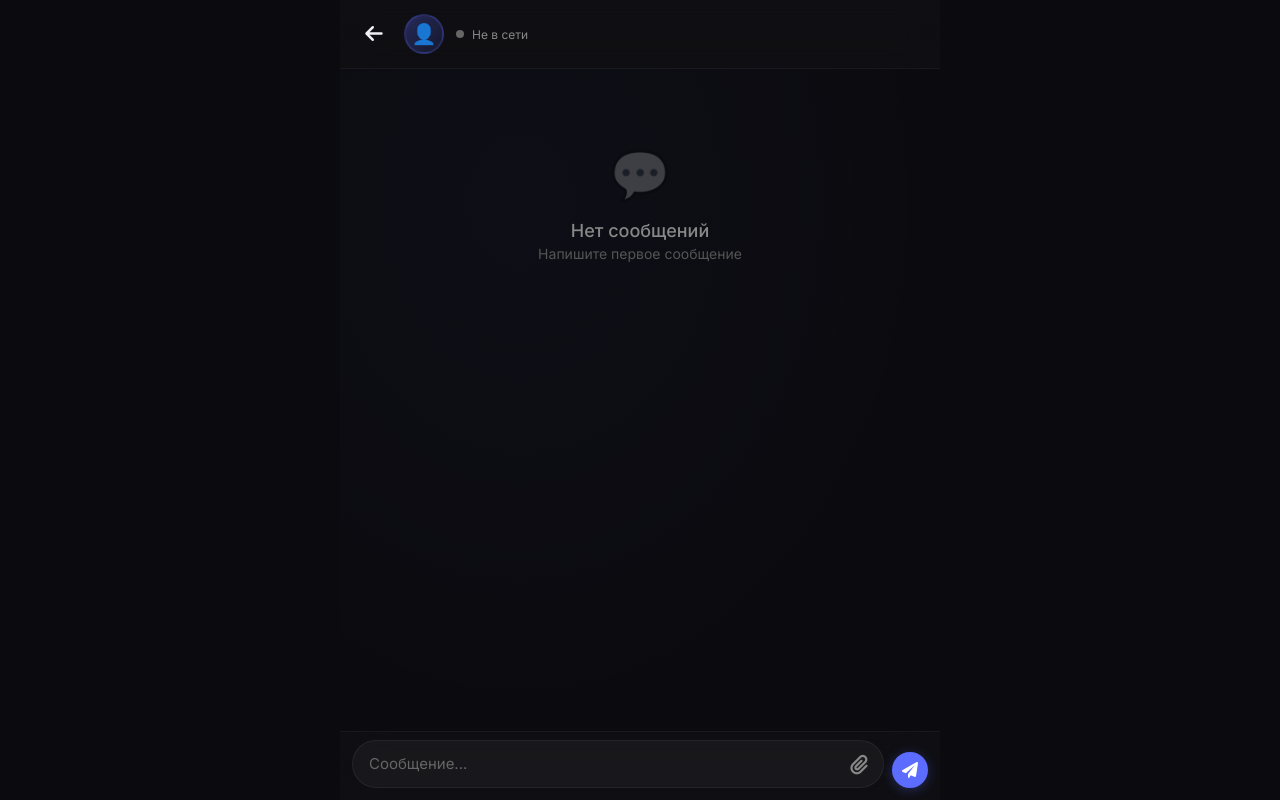
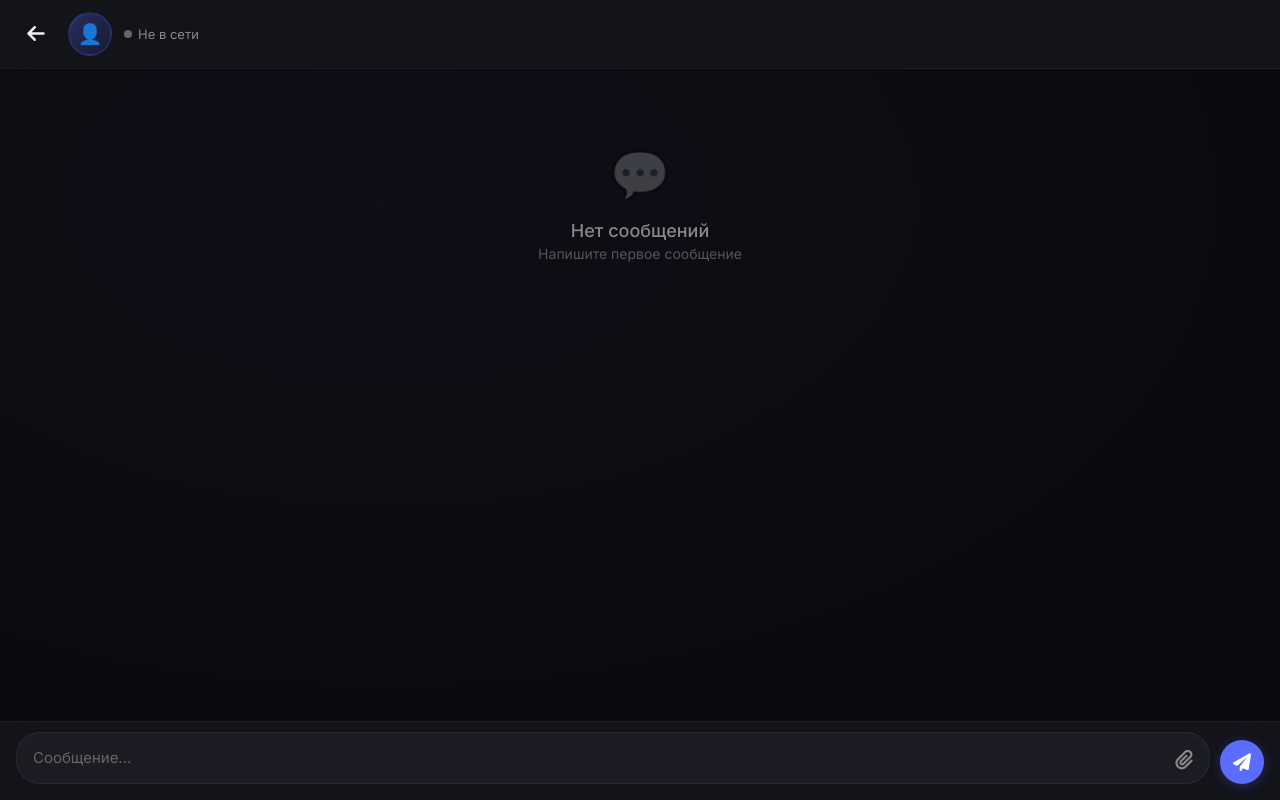
Before and after one commit to sklionagrex-cpu/sklayy, a Flask app: template templates/chat.html in a window 1280 px wide. Run offline with Flask 3, Linux system fonts and the light colour scheme; the template is opened without the code that fills it, so the values that code supplies are empty; some libraries are stand-ins or nearby versions.

Commit message:
fix: чат во весь экран, красивый интерфейс как в ТГ

```diff
--- a/templates/chat.html
+++ b/templates/chat.html
@@ -9,63 +9,210 @@
   <script src="https://cdn.socket.io/4.5.4/socket.io.min.js"></script>
   <style>
     * { margin:0; padding:0; box-sizing:border-box; }
-    body { font-family:'Inter',sans-serif; background:#0b0b0f; color:#f0f0f5; height:100vh; display:flex; align-items:center; justify-content:center; }
-    .chat-container { width:100%; max-width:600px; height:100vh; display:flex; flex-direction:column; background:#0b0b0f; margin:0 auto; position:relative; }
-    .chat-header { display:flex; align-items:center; gap:12px; padding:10px 16px; background:rgba(255,255,255,0.02); border-bottom:1px solid rgba(255,255,255,0.04); flex-shrink:0; backdrop-filter:blur(20px); -webkit-backdrop-filter:blur(20px); }
-    .back-btn { color:#f0f0f5; text-decoration:none; font-size:20px; padding:6px 10px; border-radius:50%; transition:all 0.2s; width:36px; height:36px; display:flex; align-items:center; justify-content:center; }
+    body { font-family:'Inter',sans-serif; background:#0b0b0f; color:#f0f0f5; height:100vh; overflow:hidden; }
+
+    .chat-container {
+      display:flex;
+      flex-direction:column;
+      height:100vh;
+      width:100%;
+      max-width:100%;
+      background:#0b0b0f;
+      margin:0;
+      position:relative;
+    }
+
+    .chat-header {
+      display:flex;
+      align-items:center;
+      gap:12px;
+      padding:12px 16px;
+      background:rgba(20,20,28,0.9);
+      backdrop-filter:blur(20px);
+      -webkit-backdrop-filter:blur(20px);
+      border-bottom:1px solid rgba(255,255,255,0.04);
+      flex-shrink:0;
+    }
+    .back-btn {
+      color:#f0f0f5;
+      text-decoration:none;
+      font-size:20px;
+      padding:8px;
+      border-radius:50%;
+      transition:all 0.2s;
+      width:40px;
+      height:40px;
+      display:flex;
+      align-items:center;
+      justify-content:center;
+    }
     .back-btn:hover { background:rgba(255,255,255,0.05); }
-    .chat-user { display:flex; align-items:center; gap:12px; flex:1; cursor:pointer; padding:4px 0; }
-    .chat-avatar { width:40px; height:40px; border-radius:50%; background:linear-gradient(135deg, rgba(91,108,255,0.3), rgba(91,108,255,0.1)); display:flex; align-items:center; justify-content:center; font-size:20px; overflow:hidden; flex-shrink:0; border:2px solid rgba(91,108,255,0.2); }
+    .chat-user { display:flex; align-items:center; gap:12px; flex:1; cursor:pointer; }
+    .chat-avatar {
+      width:44px;
+      height:44px;
+      border-radius:50%;
+      background:linear-gradient(135deg, rgba(91,108,255,0.3), rgba(91,108,255,0.1));
+      display:flex;
+      align-items:center;
+      justify-content:center;
+      font-size:20px;
+      overflow:hidden;
+      flex-shrink:0;
+      border:2px solid rgba(91,108,255,0.15);
+    }
     .chat-avatar img { width:100%; height:100%; object-fit:cover; }
     .chat-info { flex:1; min-width:0; }
-    .chat-name { font-weight:600; font-size:16px; color:#f0f0f5; white-space:nowrap; overflow:hidden; text-overflow:ellipsis; }
-    .chat-status { font-size:12px; color:#888; display:flex; align-items:center; gap:4px; }
+    .chat-name { font-weight:600; font-size:16px; color:#f0f0f5; }
+    .chat-status { font-size:13px; color:#888; display:flex; align-items:center; gap:6px; }
     .chat-status .online { color:#4ade80; }
     .chat-status .offline { color:#666; }
-    .chat-status .dot { display:inline-block; width:8px; height:8px; border-radius:50%; margin-right:4px; }
+    .chat-status .dot { display:inline-block; width:8px; height:8px; border-radius:50%; }
     .chat-status .dot.online { background:#4ade80; box-shadow:0 0 8px rgba(74,222,128,0.4); }
     .chat-status .dot.offline { background:#666; }
-    .chat-messages { flex:1; overflow-y:auto; padding:16px 20px 8px 20px; display:flex; flex-direction:column; gap:2px; background: radial-gradient(ellipse at 30% 20%, rgba(91,108,255,0.03) 0%, transparent 70%); }
+
+    .chat-messages {
+      flex:1;
+      overflow-y:auto;
+      padding:16px 20px 8px 20px;
+      display:flex;
+      flex-direction:column;
+      gap:2px;
+      background: radial-gradient(ellipse at 30% 20%, rgba(91,108,255,0.03) 0%, transparent 70%);
+    }
     .chat-messages::-webkit-scrollbar { width:4px; }
     .chat-messages::-webkit-scrollbar-track { background:transparent; }
     .chat-messages::-webkit-scrollbar-thumb { background:rgba(91,108,255,0.3); border-radius:10px; }
-    .message { max-width:70%; padding:6px 12px; border-radius:16px; font-size:15px; line-height:1.5; word-wrap:break-word; animation:fadeIn 0.15s ease; position:relative; margin-bottom:2px; }
-    @keyframes fadeIn { from{opacity:0;transform:translateY(4px);} to{opacity:1;transform:translateY(0);} }
-    .message.mine { align-self:flex-end; background:#5B6CFF; border-bottom-right-radius:4px; color:#fff; padding:6px 14px; }
-    .message.other { align-self:flex-start; background:rgba(255,255,255,0.08); border-bottom-left-radius:4px; padding:6px 14px; }
-    .message .sender { font-size:12px; font-weight:600; color:#5B6CFF; margin-bottom:2px; display:flex; align-items:center; gap:6px; }
+
+    .message {
+      max-width:75%;
+      padding:8px 16px;
+      border-radius:18px;
+      font-size:15px;
+      line-height:1.5;
+      word-wrap:break-word;
+      animation:fadeIn 0.15s ease;
+      margin-bottom:2px;
+      position:relative;
+    }
+    @keyframes fadeIn { from{opacity:0;transform:translateY(6px);} to{opacity:1;transform:translateY(0);} }
+    .message.mine {
+      align-self:flex-end;
+      background:#5B6CFF;
+      border-bottom-right-radius:4px;
+      color:#fff;
+    }
+    .message.other {
+      align-self:flex-start;
+      background:rgba(255,255,255,0.06);
+      border-bottom-left-radius:4px;
+    }
+    .message .sender {
+      font-size:12px;
+      font-weight:600;
+      color:#5B6CFF;
+      margin-bottom:2px;
+      display:flex;
+      align-items:center;
+      gap:6px;
+    }
     .message .sender .time-inline { font-weight:400; color:#888; font-size:10px; }
-    .message .time { font-size:10px; opacity:0.5; margin-top:4px; display:block; text-align:right; letter-spacing:0.3px; }
-    .message .file { display:block; margin-top:2px; max-width:100%; border-radius:12px; overflow:hidden; }
-    .message .file img { width:100%; border-radius:12px; max-height:300px; object-fit:cover; display:block; border:none; }
+    .message .time { font-size:10px; opacity:0.5; margin-top:4px; display:block; text-align:right; }
+    .message .file { display:block; margin-top:4px; max-width:220px; border-radius:12px; overflow:hidden; }
+    .message .file img { width:100%; border-radius:12px; max-height:300px; object-fit:cover; display:block; }
     .message .file video { width:100%; border-radius:12px; max-height:300px; display:block; }
-    .empty-chat { text-align:center; color:#666; padding:60px 20px; margin:auto; animation:fadeIn 0.3s ease; }
+
+    .empty-chat { text-align:center; color:#666; padding:60px 20px; margin:auto; }
     .empty-icon { font-size:48px; margin-bottom:16px; opacity:0.2; display:block; }
     .empty-text { font-size:18px; font-weight:500; color:#888; margin-bottom:4px; }
     .empty-sub { font-size:14px; color:#555; }
-    .date-divider { text-align:center; font-size:12px; color:#666; padding:8px 0 10px 0; position:relative; }
-    .date-divider span { background:rgba(255,255,255,0.03); padding:4px 16px; border-radius:20px; border:1px solid rgba(255,255,255,0.04); backdrop-filter:blur(10px); font-size:12px; color:#888; }
-    .chat-input { display:flex; gap:8px; padding:8px 12px 12px 12px; background:rgba(255,255,255,0.02); border-top:1px solid rgba(255,255,255,0.04); flex-shrink:0; align-items:flex-end; backdrop-filter:blur(20px); -webkit-backdrop-filter:blur(20px); }
-    .chat-input .input-wrapper { flex:1; display:flex; align-items:flex-end; background:rgba(255,255,255,0.04); border-radius:24px; border:1px solid rgba(255,255,255,0.06); padding:4px 6px 4px 16px; transition:border 0.2s, background 0.2s; }
+
+    .date-divider { text-align:center; font-size:12px; color:#666; padding:8px 0 12px 0; }
+    .date-divider span { background:rgba(255,255,255,0.03); padding:4px 16px; border-radius:20px; border:1px solid rgba(255,255,255,0.04); font-size:12px; color:#888; }
+
+    .chat-input {
+      display:flex;
+      gap:10px;
+      padding:10px 16px 16px 16px;
+      background:rgba(20,20,28,0.9);
+      backdrop-filter:blur(20px);
+      -webkit-backdrop-filter:blur(20px);
+      border-top:1px solid rgba(255,255,255,0.04);
+      flex-shrink:0;
+      align-items:flex-end;
+    }
+    .chat-input .input-wrapper {
+      flex:1;
+      display:flex;
+      align-items:flex-end;
+      background:rgba(255,255,255,0.04);
+      border-radius:24px;
+      border:1px solid rgba(255,255,255,0.06);
+      padding:4px 6px 4px 16px;
+      transition:border 0.2s, background 0.2s;
+    }
     .chat-input .input-wrapper:focus-within { border-color:rgba(91,108,255,0.3); background:rgba(255,255,255,0.06); }
-    .chat-input textarea { flex:1; padding:8px 4px 8px 0; background:transparent; border:none; color:#f0f0f5; font-family:'Inter',sans-serif; font-size:15px; resize:none; outline:none; min-height:36px; max-height:120px; line-height:1.5; }
+    .chat-input textarea {
+      flex:1;
+      padding:10px 4px 10px 0;
+      background:transparent;
+      border:none;
+      color:#f0f0f5;
+      font-family:'Inter',sans-serif;
+      font-size:15px;
+      resize:none;
+      outline:none;
+      min-height:40px;
+      max-height:120px;
+      line-height:1.5;
+    }
     .chat-input textarea::placeholder { color:#666; }
     .chat-input .input-actions { display:flex; gap:2px; align-items:center; flex-shrink:0; }
-    .chat-input .btn { background:none; border:none; color:#888; font-size:20px; cursor:pointer; padding:6px; border-radius:50%; width:36px; height:36px; display:flex; align-items:center; justify-content:center; transition:all 0.2s; }
+    .chat-input .btn {
+      background:none;
+      border:none;
+      color:#888;
+      font-size:20px;
+      cursor:pointer;
+      padding:6px;
+      border-radius:50%;
+      width:38px;
+      height:38px;
+      display:flex;
+      align-items:center;
+      justify-content:center;
+      transition:all 0.2s;
+    }
     .chat-input .btn:hover { background:rgba(255,255,255,0.05); color:#f0f0f5; }
     .chat-input .btn.attach:hover { color:#5B6CFF; }
-    .chat-input .send-btn { background:#5B6CFF; color:#fff; border:none; width:36px; height:36px; border-radius:50%; font-size:18px; cursor:pointer; display:flex; align-items:center; justify-content:center; transition:all 0.2s; flex-shrink:0; box-shadow:0 2px 12px rgba(91,108,255,0.3); }
+    .chat-input .send-btn {
+      background:#5B6CFF;
+      color:#fff;
+      border:none;
+      width:44px;
+      height:44px;
+      border-radius:50%;
+      font-size:18px;
+      cursor:pointer;
+      display:flex;
+      align-items:center;
+      justify-content:center;
+      transition:all 0.2s;
+      flex-shrink:0;
+      box-shadow:0 2px 12px rgba(91,108,255,0.3);
+    }
     .chat-input .send-btn:hover { transform:scale(1.05); box-shadow:0 4px 20px rgba(91,108,255,0.4); }
     .chat-input .send-btn:active { transform:scale(0.95); }
-    .chat-input .send-btn i { font-size:16px; }
     #fileInput { display:none; }
+
     @media (max-width:480px) {
-      .message { max-width:80%; font-size:15px; padding:6px 12px; }
-      .chat-input { padding:6px 10px 10px 10px; }
+      .message { max-width:85%; font-size:15px; padding:8px 14px; }
+      .chat-input { padding:8px 12px 12px 12px; }
       .chat-input .input-wrapper { padding:2px 4px 2px 12px; }
-      .chat-input textarea { font-size:15px; }
+      .chat-input textarea { font-size:15px; padding:8px 4px 8px 0; }
       .chat-header { padding:8px 12px; }
       .chat-messages { padding:12px 12px 8px 12px; }
+      .chat-avatar { width:36px; height:36px; font-size:16px; }
     }
   </style>
 </head>
```
